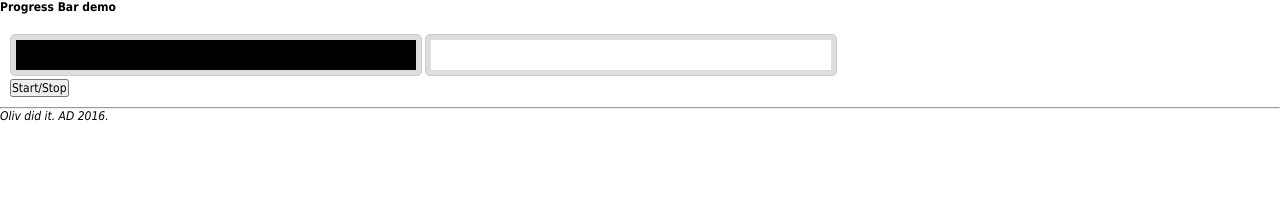
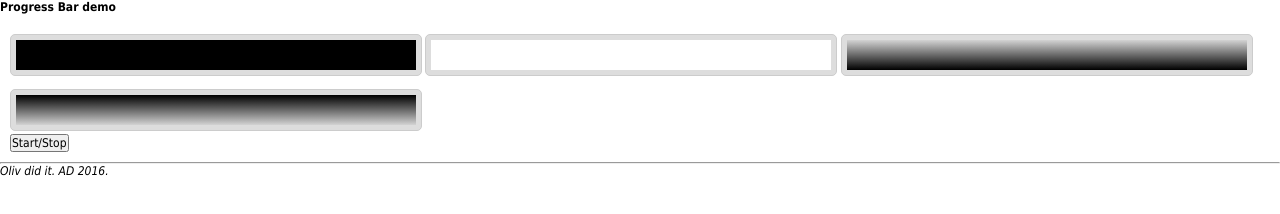
Before and after one commit to OlivierLD/node.pi, a website: page demos/progressbar.html in a window 1280 px wide. Drawn offline with Linux system fonts and the light colour scheme.

Commit message:
Added documentation

```diff
--- a/demos/progressbar.html
+++ b/demos/progressbar.html
@@ -12,24 +12,31 @@
     <script type="text/javascript">
         var apg;
         var apg2;
+        var apg3;
+        var apg4;
 
         var clickFunc = function() {
             apg.startStop();
             apg2.startStop();
+            apg3.startStop();
+            apg4.startStop();
         };
 
         window.onload = function() {
             apg  = new AtomicProgressBar('valueCanvas', 400, 30);
             apg2 = new AtomicProgressBar('valueCanvas2', 400, 30, 'white', 'red');
+            apg3 = new AtomicProgressBar('valueCanvas3', 400, 30, { gradientFrom: 'lightgray', gradientTo: 'black' }, 'cyan');
+            apg4 = new AtomicProgressBar('valueCanvas4', 400, 30, { gradientFrom: 'black', gradientTo: 'lightgray' }, 'white');
         };
     </script>
-
   </head>
   <body>
     <h3>Progress Bar demo</h3>
     <div style="margin: 10px;">
       <canvas id="valueCanvas" width="400" height="30" title="Progress Bar" style="padding:5px; background:#ddd; border-radius:5px; border:1px solid #CCC; margin-top:10px;"></canvas>
       <canvas id="valueCanvas2" width="400" height="30" title="Progress Bar" style="padding:5px; background:#ddd; border-radius:5px; border:1px solid #CCC; margin-top:10px;"></canvas>
+      <canvas id="valueCanvas3" width="400" height="30" title="Progress Bar" style="padding:5px; background:#ddd; border-radius:5px; border:1px solid #CCC; margin-top:10px;"></canvas>
+      <canvas id="valueCanvas4" width="400" height="30" title="Progress Bar" style="padding:5px; background:#ddd; border-radius:5px; border:1px solid #CCC; margin-top:10px;"></canvas>
       <br>
       <button onclick="clickFunc();">Start/Stop</button>
     </div>
--- a/demos/widgets/AtomicProgressBar.js
+++ b/demos/widgets/AtomicProgressBar.js
@@ -1,23 +1,27 @@
 /**
- *  An un-determinate progress bar
+ * An un-determinate progress bar
  * @author Olivier Le Diouris
  */
 "use strict";
 
 function AtomicProgressBar(cName, w, h, bg, fg) {
-    this. width = w;
+    this.width = w;
     this.height = h;
     this.bg = bg;
     this.fg = fg;
 
-    if (this.width === undefined)
+    if (this.width === undefined) {
         this.width = 100;
-    if (this.height === undefined)
+    }
+    if (this.height === undefined) {
         this.height = 20;
-    if (this.bg === undefined)
+    }
+    if (this.bg === undefined) {
         this.bg = 'black';
-    if (this.fg === undefined)
+    }
+    if (this.fg === undefined) {
         this.fg = 'lightgreen';
+    }
 
     var canvasName = cName;
 
@@ -72,13 +76,21 @@ function AtomicProgressBar(cName, w, h, bg, fg) {
         var canvas = document.getElementById(displayCanvasName);
         var context = canvas.getContext('2d');
 
-        // Cleanup
-        //context.fillStyle = "#ffffff";
-        context.fillStyle = instance.bg;
-        //context.fillStyle = "transparent";
+        // Background
+        if (instance.bg.gradientFrom !== undefined) {
+            var grd = context.createLinearGradient(0, 0, 0, canvas.height);
+            grd.addColorStop(0, instance.bg.gradientFrom);// 0  Beginning
+            grd.addColorStop(1, instance.bg.gradientTo);// 1  End
+            context.fillStyle = grd;
+        } else {
+            //context.fillStyle = "#ffffff";
+            context.fillStyle = instance.bg;
+            //context.fillStyle = "transparent";
+        }
         context.fillRect(0, 0, canvas.width, canvas.height);
         //context.fillStyle = 'rgba(255, 255, 255, 0.0)';
         //context.fillRect(0, 0, canvas.width, canvas.height);
+        context.fill();
 
         if (bars !== undefined) {
             context.beginPath();
```
Lines whose indentation alone changed are shown as unchanged.
